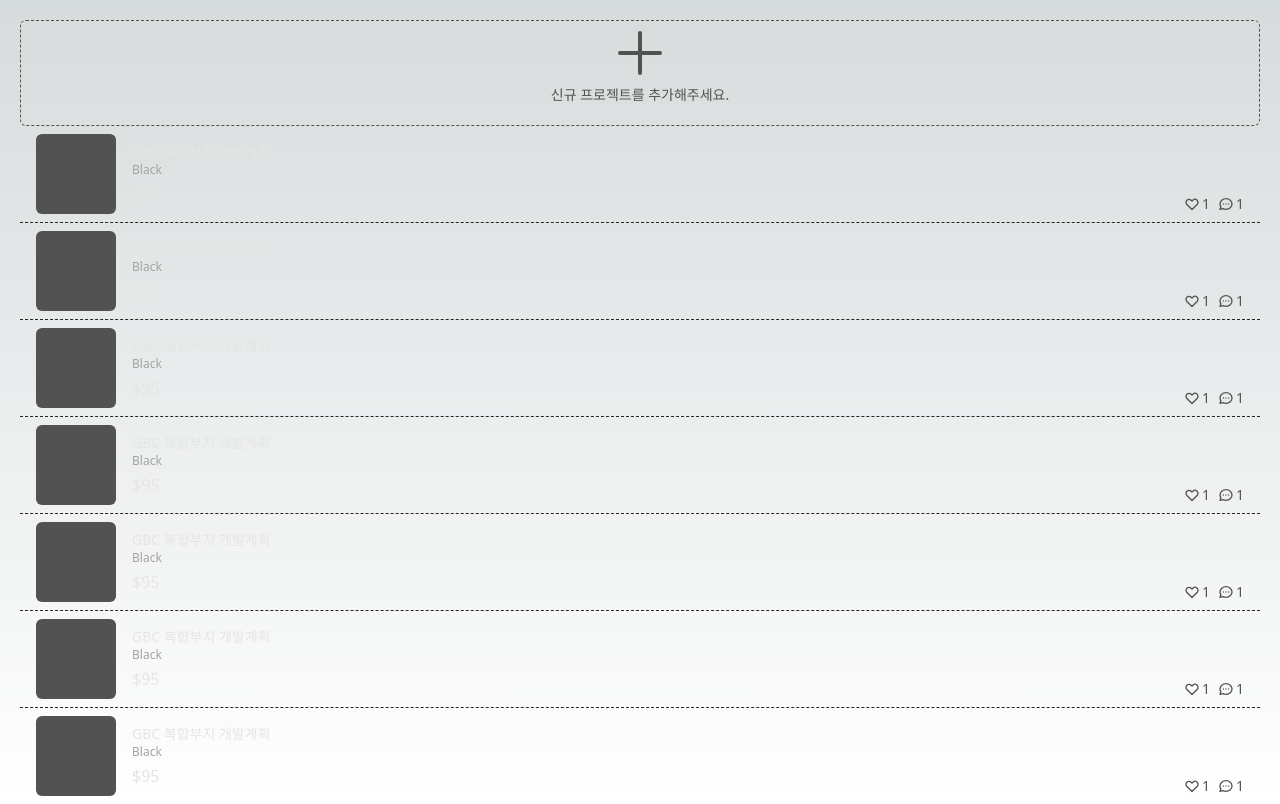
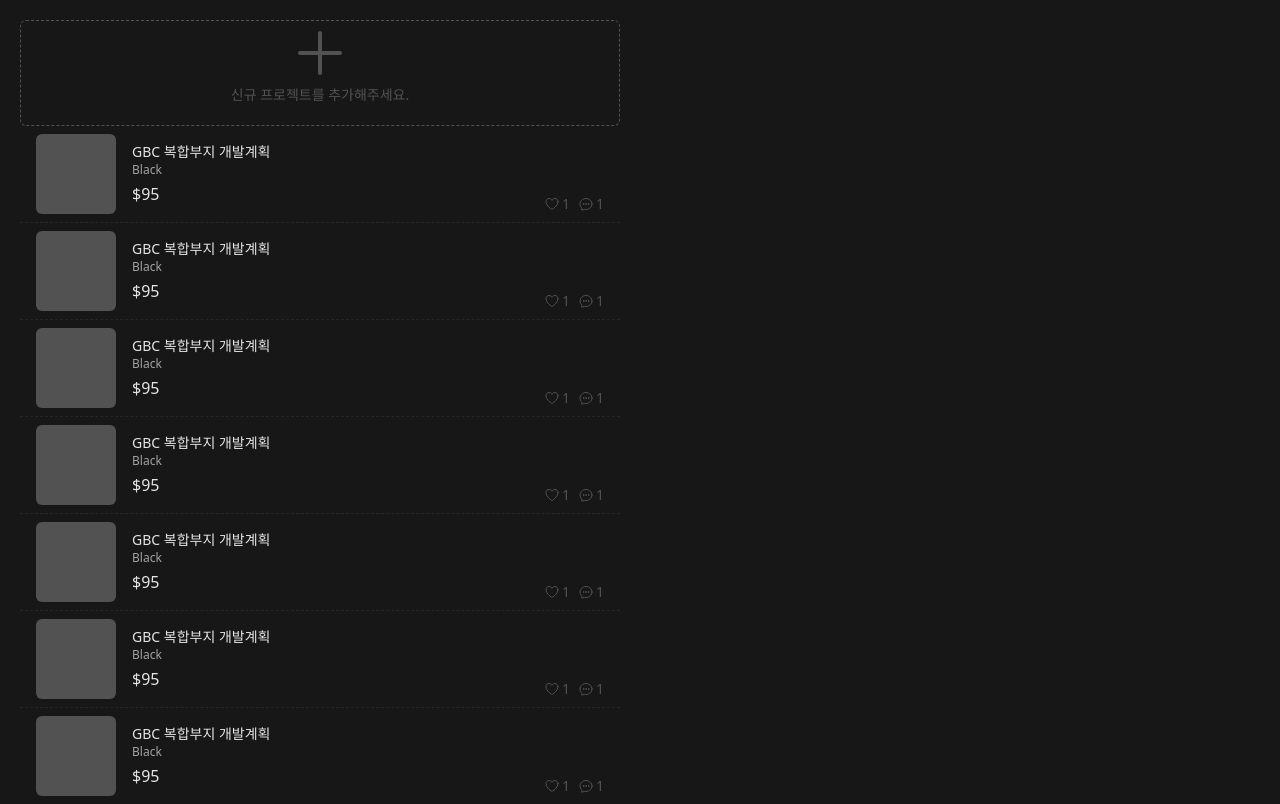
Before and after one commit to hooooooooooooon/next-platform-v1, a Next.js app: page /home in a window 1280 px wide. Built offline with nearby package versions, Linux system fonts and the light colour scheme.

Commit message:
Solution Detail Styling

```diff
--- a/pages/_document.tsx
+++ b/pages/_document.tsx
@@ -2,9 +2,9 @@ import { Html, Head, Main, NextScript } from "next/document";
 
 export default function Document() {
   return (
-    <Html lang="en">
+    <Html lang="ko">
       <Head />
-      <body>
+      <body className="bg-neutral-900 text-white max-w-screen-sm mx-auto`">
         <Main />
         <NextScript />
       </body>
--- a/pages/home.tsx
+++ b/pages/home.tsx
@@ -1,5 +1,9 @@
 import db from "@/lib/db";
-import { PlusIcon } from "@heroicons/react/24/outline";
+import {
+  HeartIcon,
+  PlusIcon,
+  ChatBubbleOvalLeftEllipsisIcon,
+} from "@heroicons/react/24/outline";
 import { Prisma } from "@prisma/client";
 import Link from "next/link";
 
@@ -53,37 +57,11 @@ export default function Home() {
               </div>
               <div className="flex space-x-2 items-end justify-end">
                 <div className="flex space-x-0.5 items-center text-sm text-neutral-600">
-                  <svg
-                    className="w-4 h-4"
-                    fill="none"
-                    stroke="currentColor"
-                    viewBox="0 0 24 24"
-                    xmlns="http://www.w3.org/2000/svg"
-                  >
-                    <path
-                      strokeLinecap="round"
-                      strokeLinejoin="round"
-                      strokeWidth="2"
-                      d="M4.318 6.318a4.5 4.5 0 000 6.364L12 20.364l7.682-7.682a4.5 4.5 0 00-6.364-6.364L12 7.636l-1.318-1.318a4.5 4.5 0 00-6.364 0z"
-                    ></path>
-                  </svg>
+                  <HeartIcon className="w-4 h-4" />
                   <span>1</span>
                 </div>
                 <div className="flex space-x-0.5 items-center text-sm text-neutral-600">
-                  <svg
-                    className="w-4 h-4"
-                    fill="none"
-                    stroke="currentColor"
-                    viewBox="0 0 24 24"
-                    xmlns="http://www.w3.org/2000/svg"
-                  >
-                    <path
-                      strokeLinecap="round"
-                      strokeLinejoin="round"
-                      strokeWidth="2"
-                      d="M8 12h.01M12 12h.01M16 12h.01M21 12c0 4.418-4.03 8-9 8a9.863 9.863 0 01-4.255-.949L3 20l1.395-3.72C3.512 15.042 3 13.574 3 12c0-4.418 4.03-8 9-8s9 3.582 9 8z"
-                    ></path>
-                  </svg>
+                  <ChatBubbleOvalLeftEllipsisIcon className="w-4 h-4" />
                   <span>1</span>
                 </div>
               </div>
--- a/pages/index.tsx
+++ b/pages/index.tsx
@@ -1,7 +1,5 @@
 import { Inter } from "next/font/google";
 import Link from "next/link";
-
-const inter = Inter({ subsets: ["latin"] });
 
 export default function Home() {
   return (
--- /dev/null
+++ b/pages/solutions/[id].tsx
@@ -0,0 +1,49 @@
+import { HeartIcon } from "@heroicons/react/24/outline";
+
+export default function Solution() {
+  return (
+    <div className="px-4 py-10">
+      <div className="mb-8">
+        <div className="h-96 bg-neutral-600" />
+        <div className="flex cursor-pointer py-3 border-b border-neutral-600 items-center space-x-3">
+          <div className="w-12 h-12 rounded-full bg-neutral-600" />
+          <div>
+            <p className="text-sm font-medium text-neutral-400">사용자</p>
+            <p className="text-xs font-medium text-neutral-600">
+              사용자 정보 보기
+            </p>
+          </div>
+        </div>
+        <div className="mt-5">
+          <h1 className="text-3xl font-bold text-neutral-200">
+            GBC 복합부지 개발계획
+          </h1>
+          <span className="text-3xl block mt-3 text-neutral-200">
+            수익 1,253억
+          </span>
+          <p className="my-6 text-neutral-200">My son</p>
+          <div className="flex items-center justify-between space-x-2">
+            <button className="flex-1 bg-blue-600 text-neutral-200 py-3 rounded-md focus:outline-none focus:ring-2 focus:ring-offset-2 font-medium hover:bg-blue-700 focus:ring-blue-600">
+              채팅하기
+            </button>
+            <button className="p-3 rounded-md flex items-center justify-center text-neutral-600 hover:bg-neutral-700 hover:text-neutral-400">
+              <HeartIcon className="w-6 h-6" />
+            </button>
+          </div>
+        </div>
+      </div>
+      <div>
+        <h2 className="text-2xl font-bold text-neutral-400">유사 프로젝트</h2>
+        <div className="mt-6 grid grid-cols-2 gap-4">
+          {[1, 2, 3, 4, 5, 6].map((_, i) => (
+            <div key={i}>
+              <div className="h-56 w-full mb-4 bg-neutral-600" />
+              <h3 className="text-neutral-400 -mb-1">프로젝트 이름</h3>
+              <span className="text-sm font-medium text-neutral-600">$6</span>
+            </div>
+          ))}
+        </div>
+      </div>
+    </div>
+  );
+}
--- a/styles/globals.css
+++ b/styles/globals.css
@@ -1,30 +1,6 @@
 @tailwind base;
 @tailwind components;
 @tailwind utilities;
-
-:root {
-  --foreground-rgb: 0, 0, 0;
-  --background-start-rgb: 214, 219, 220;
-  --background-end-rgb: 255, 255, 255;
-}
-
-@media (prefers-color-scheme: dark) {
-  :root {
-    --foreground-rgb: 255, 255, 255;
-    --background-start-rgb: 0, 0, 0;
-    --background-end-rgb: 0, 0, 0;
-  }
-}
-
-body {
-  color: rgb(var(--foreground-rgb));
-  background: linear-gradient(
-      to bottom,
-      transparent,
-      rgb(var(--background-end-rgb))
-    )
-    rgb(var(--background-start-rgb));
-}
 
 @layer utilities {
   .text-balance {
```
